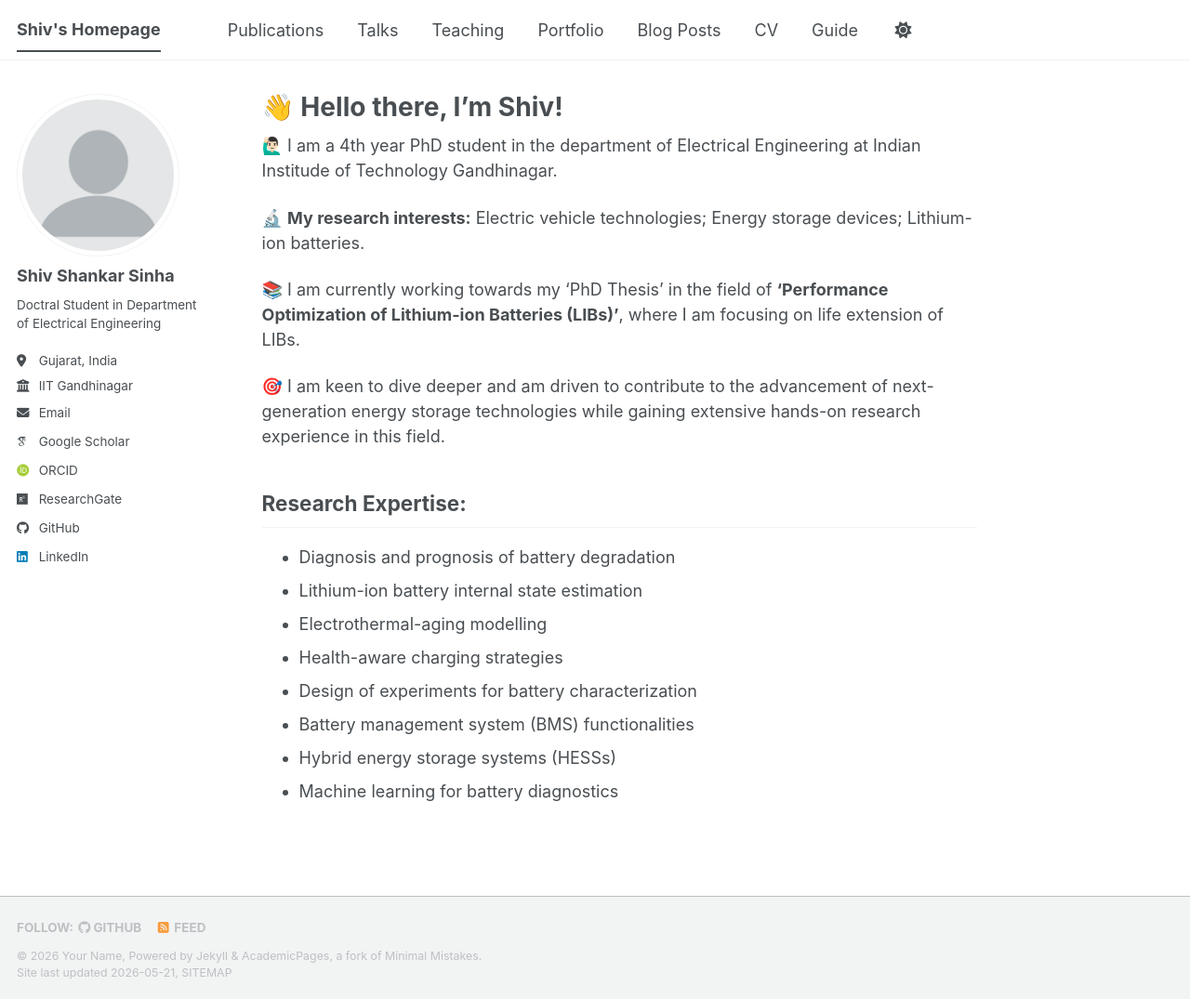
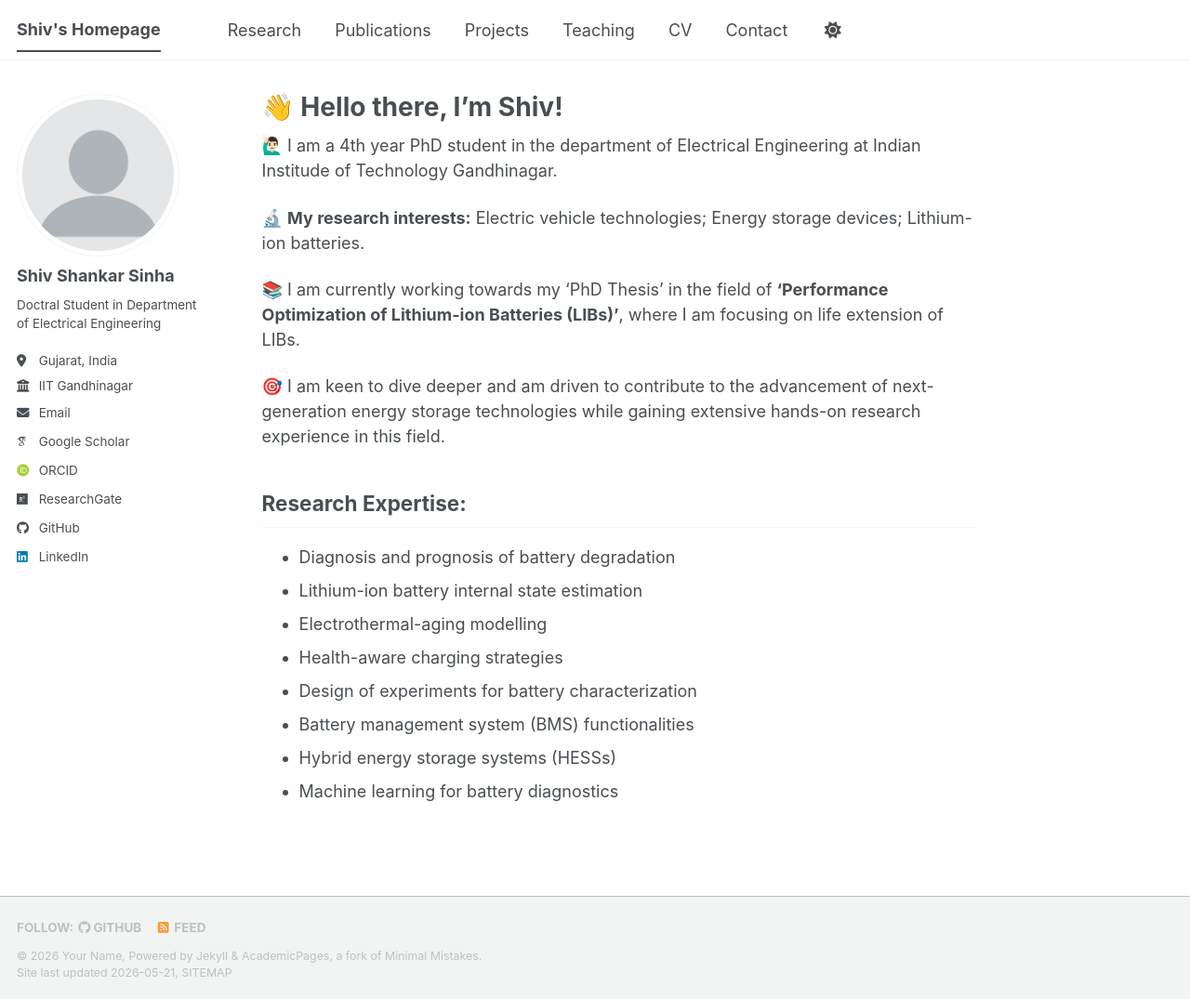
Before and after one commit to shivshankar-sinha/shivshankar-sinha.github.io, a Jekyll site: the page built from _pages/about.md, in a window 1280 px wide and 1075 px high. Shown: the whole window at 93% size. Built offline with Jekyll 4.4.1, drawn with Linux system fonts in a browser that asks for light colours; some web fonts are replaced; a script bundle is joined from its source files by our own code; library files that are not in the unit come from our copies.

Commit message:
Update navigation.yml

```diff
--- a/_data/navigation.yml
+++ b/_data/navigation.yml
@@ -8,26 +8,20 @@
 #      Markdown formatted page while the second is generated using JSON.
 
 main:
+  - title: "Research"
+    url: /research/
+
   - title: "Publications"
     url: /publications/
 
-  - title: "Talks"
-    url: /talks/
+  - title: "Projects"
+    url: /projects/
 
   - title: "Teaching"
     url: /teaching/
 
-  - title: "Portfolio"
-    url: /portfolio/
-
-  - title: "Blog Posts"
-    url: /year-archive/
-
   - title: "CV"
     url: /cv/
 
-  # - title: "CV"
-  #   url: /cv-json/
-
-  - title: "Guide"
-    url: /markdown/
+  - title: "Contact"
+    url: /contact/
```
